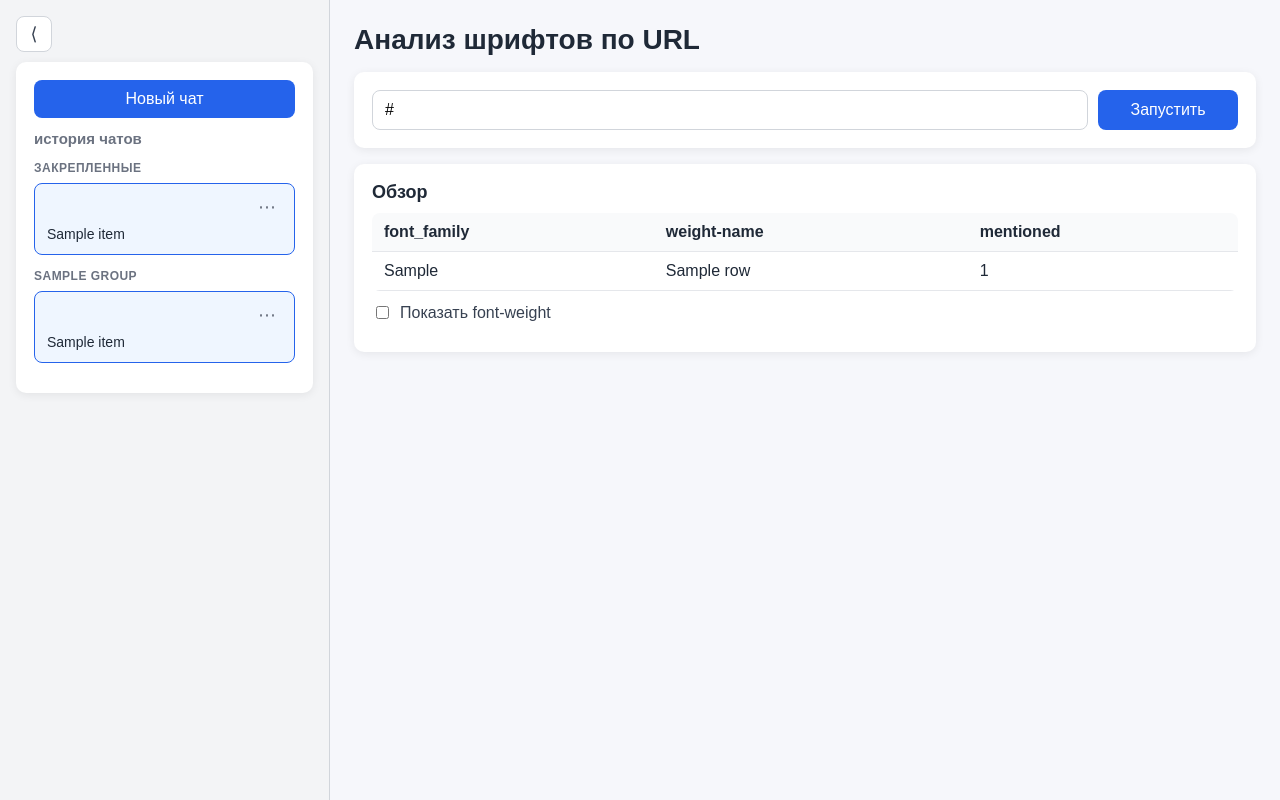
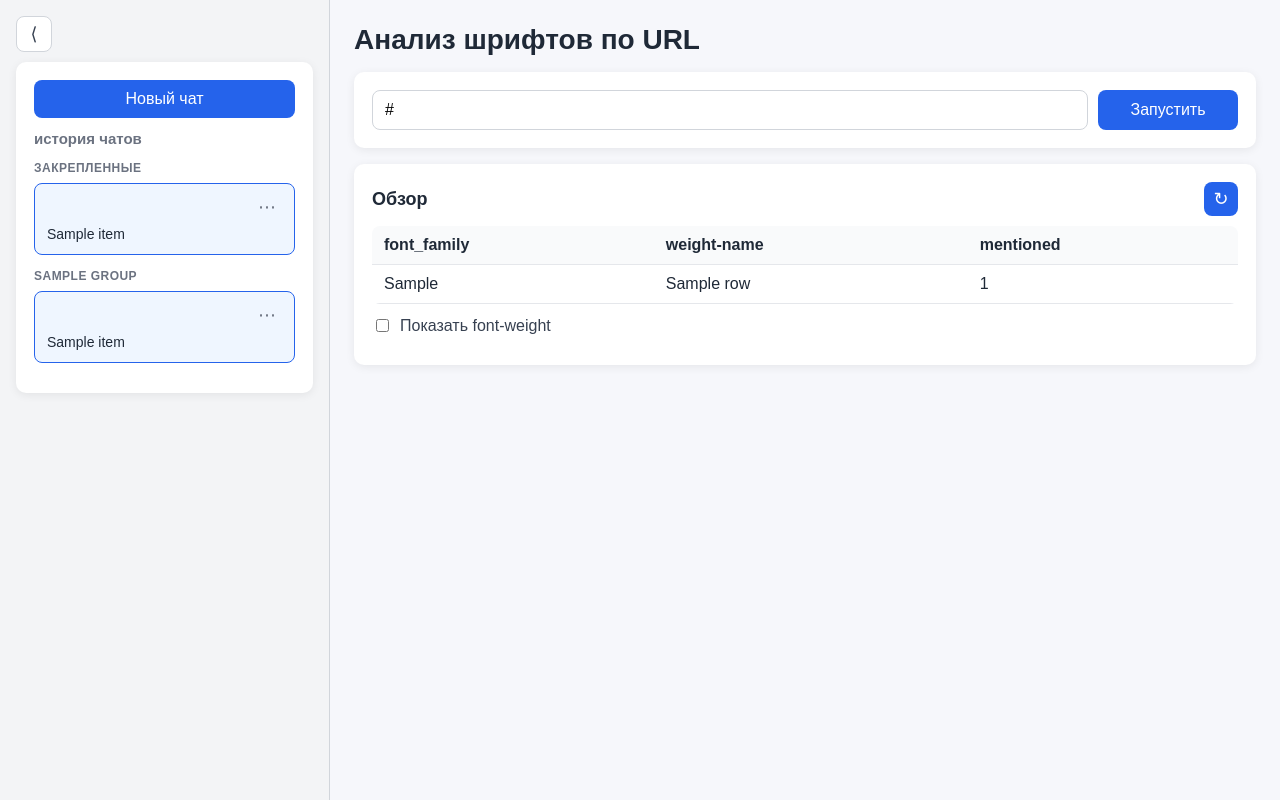
Before and after one commit to shpilkolektorium-ship-it/lektorium, a Flask app: template templates/index.html in a window 1280 px wide. Run offline with Flask 3, Linux system fonts and the light colour scheme; the template is opened without the code that fills it: most values are stand-ins (such as "Sample title", 1, 10 or a date in 2020).

Commit message:
update overview with refresh action button
Add a top-right refresh button (?) in the Overview table and reuse the active chat id so users can re-run analysis after site changes without manually reloading the service page.

Made-with: Cursor

```diff
--- a/app.py
+++ b/app.py
@@ -150,7 +150,8 @@ def index():
       pinned_chats, dated_groups = history_sections(history_entries)
     else:
       page_url = request.form.get("url", "")
-      active_chat_id = ""
+      refresh_chat_id = request.form.get("refresh_chat_id", "").strip()
+      active_chat_id = refresh_chat_id or ""
       normalized_url = normalize_url(page_url)
 
       if not normalized_url:
@@ -162,7 +163,7 @@ def index():
           full_rows = data.get("element_records", [])
           grouped_full_rows = group_full_rows(full_rows)
           active_chat_id = add_history_entry(
-            chat_id=None,
+            chat_id=refresh_chat_id or None,
             request_url=normalized_url,
             resolved_url=data.get("url", normalized_url),
             summary_rows=summary_rows,
--- a/templates/index.html
+++ b/templates/index.html
@@ -120,6 +120,30 @@
     .table-title {
       margin: 0 0 10px;
       font-size: 18px;
+    }
+    .overview-head {
+      display: flex;
+      justify-content: space-between;
+      align-items: center;
+      gap: 10px;
+      margin-bottom: 10px;
+    }
+    .overview-head .table-title {
+      margin: 0;
+    }
+    .refresh-form {
+      margin: 0;
+    }
+    .refresh-button {
+      min-width: auto;
+      width: 34px;
+      height: 34px;
+      padding: 0;
+      font-size: 18px;
+      line-height: 1;
+      display: inline-flex;
+      justify-content: center;
+      align-items: center;
     }
     .controls {
       display: flex;
@@ -437,7 +461,14 @@
 
       {% if summary_rows %}
       <section class="card">
-        <h2 class="table-title">Обзор</h2>
+        <div class="overview-head">
+          <h2 class="table-title">Обзор</h2>
+          <form class="refresh-form" method="post">
+            <input type="hidden" name="url" value="{{ page_url }}">
+            <input type="hidden" name="refresh_chat_id" value="{{ active_chat_id }}">
+            <button class="refresh-button" type="submit" title="Обновить таблицы" aria-label="Обновить таблицы">↻</button>
+          </form>
+        </div>
         <table>
           <thead>
             <tr>
```
